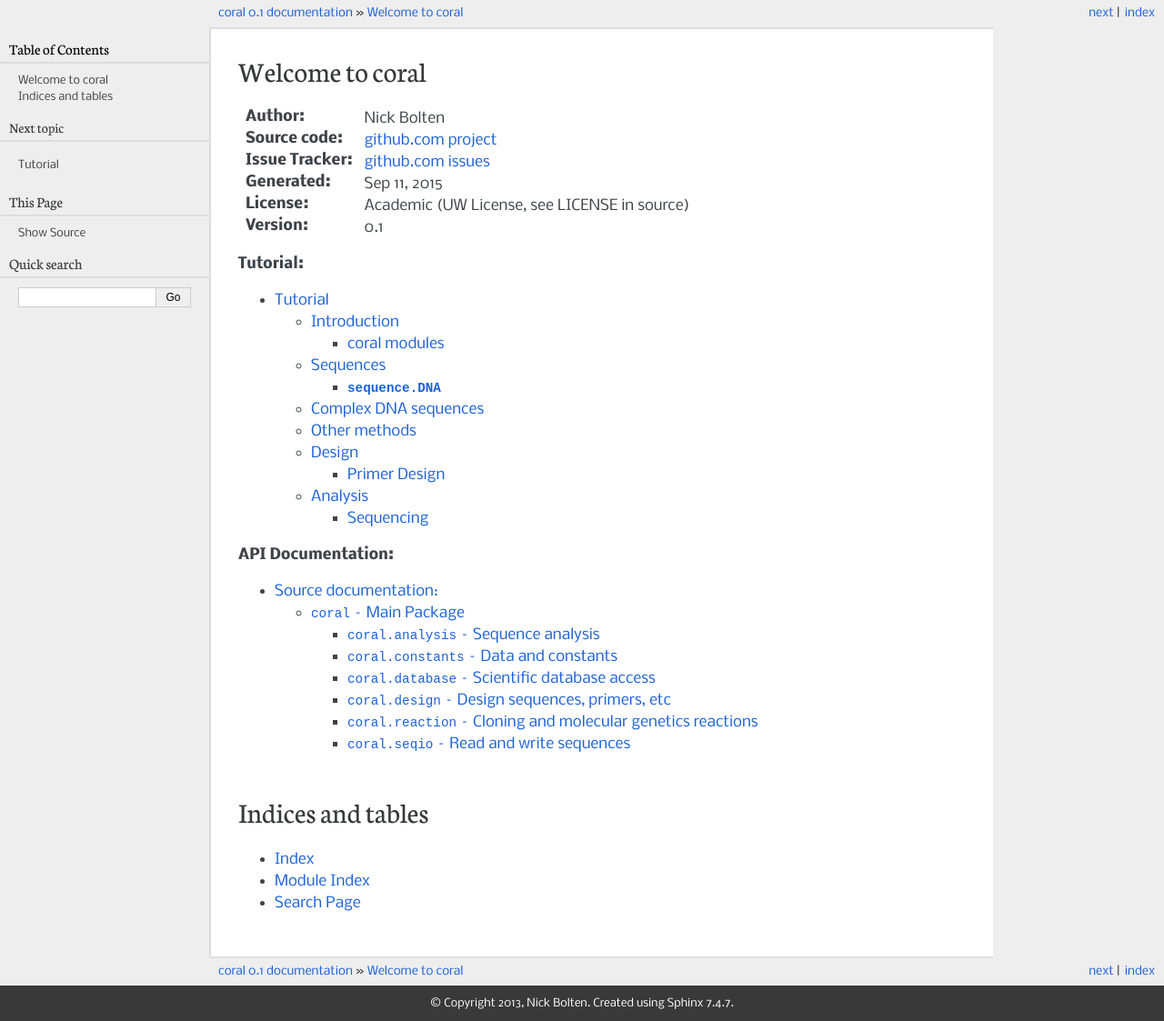
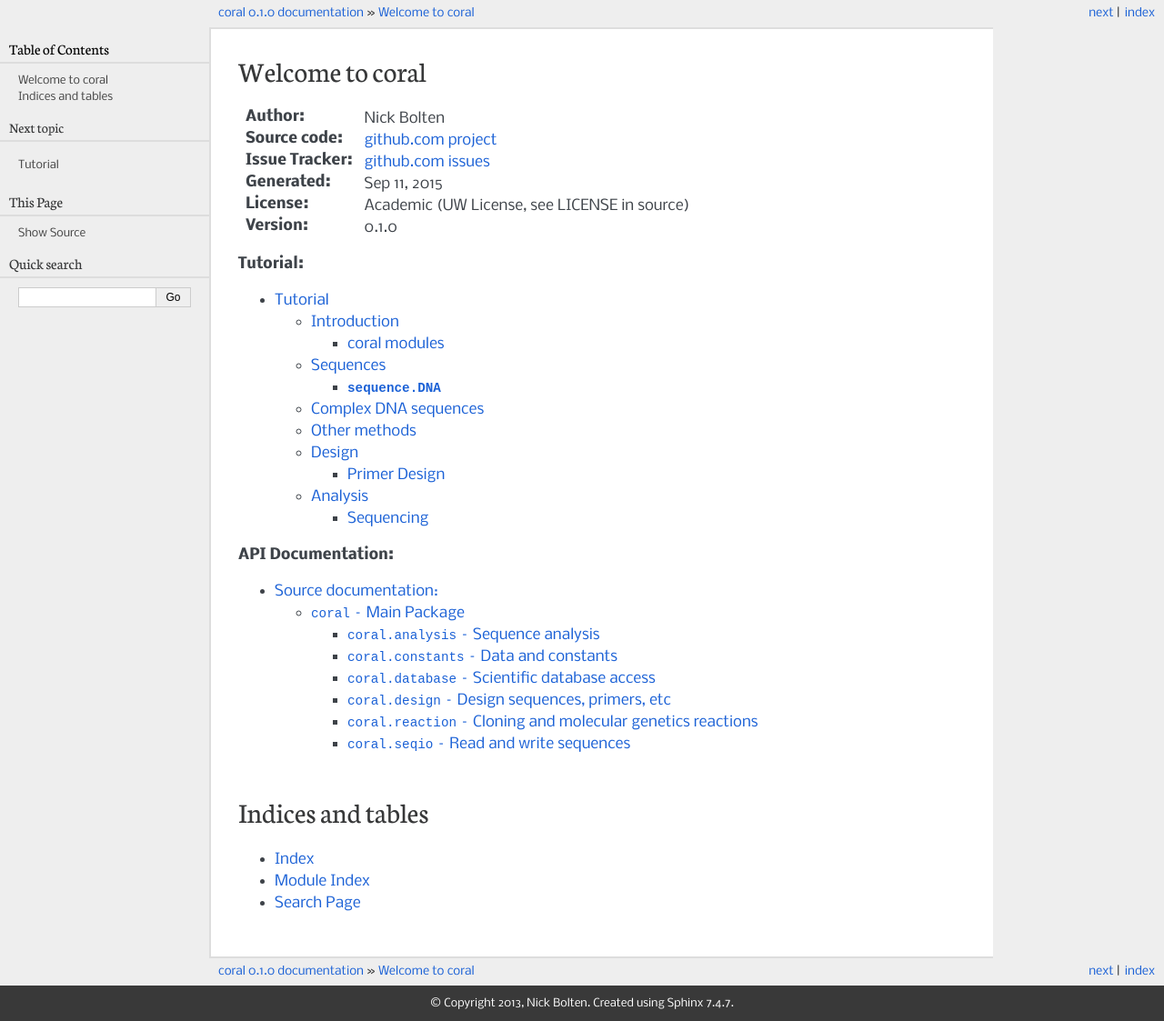
Before and after one commit to klavinslab/coral, a Sphinx documentation site: the page built from docs/index.rst, in a window 1280 px wide. Shown: the whole page at 91% size. Built offline with Sphinx 7.4.7, drawn with Linux system fonts in a browser that asks for light colours.

Commit message:
PyPI release preparations

```diff
--- a/docs/conf.py
+++ b/docs/conf.py
@@ -52,9 +52,9 @@
 # built documents.
 #
 # The short X.Y version.
-version = '0.0.2'
+version = '0.1.0'
 # The full version, including alpha/beta/rc tags.
-release = '0.1'
+release = '0.1.0'
 
 # The language for content autogenerated by Sphinx. Refer to documentation
 # for a list of supported languages.
--- a/setup.py
+++ b/setup.py
@@ -12,14 +12,13 @@
     USECYTHON = False
 
 
-
 config = {
     'description': 'coral',
     'author': 'Nick Bolten',
     'url': 'https://github.com/klavinslab/coral',
     'download_url': 'https://github.com/klavinslab/coral.git',
     'author_email': 'nbolten _at_ gmail',
-    'version': '0.0.2',
+    'version': '0.1.0',
     'install_requires': ['nose', 'numpy', 'biopython', 'intermine',
                          'requests'],
     'extras_require': {'plotting': ['matplotlib'],
```
Also changed, not shown: .travis.yml.
